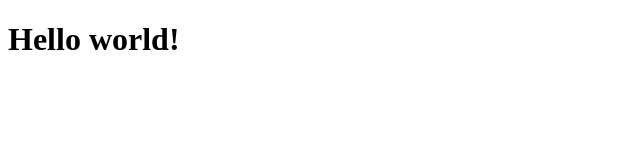
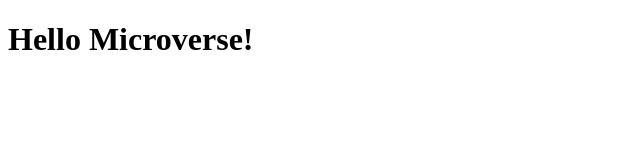
Before and after one commit to diarisdiakite/Hello-Microverse-1, a website: page index.html in a window 1280 px wide. Shown: the whole page, without its empty margins (0-640 px from the left). Drawn offline with Linux system fonts and the light colour scheme.

Commit message:
Change Readme.md

```diff
--- a/index.html
+++ b/index.html
@@ -8,6 +8,6 @@
     <title>Linters</title>
 </head>
 <body>
-    <h1>Hello world!</h1>
+    <h1>Hello Microverse!</h1>
 </body>
 </html>
```
Also changed, not shown: README.md.
